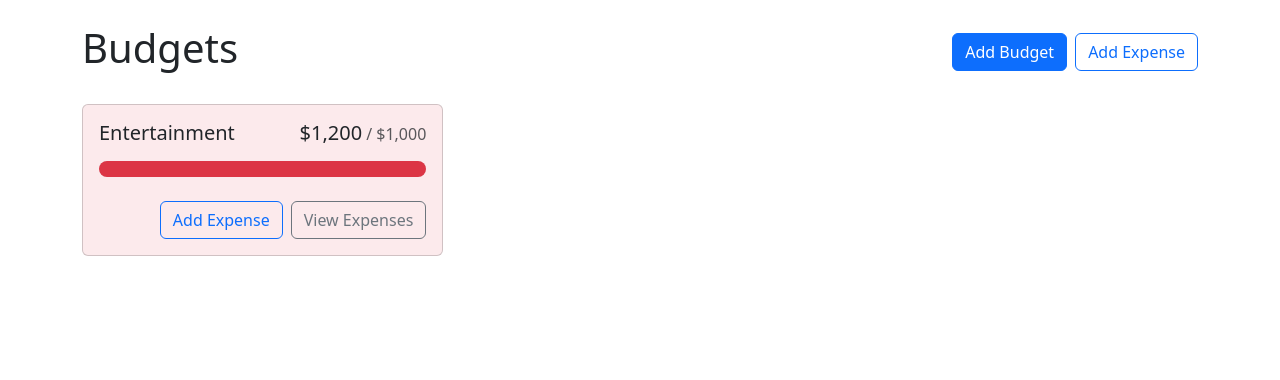
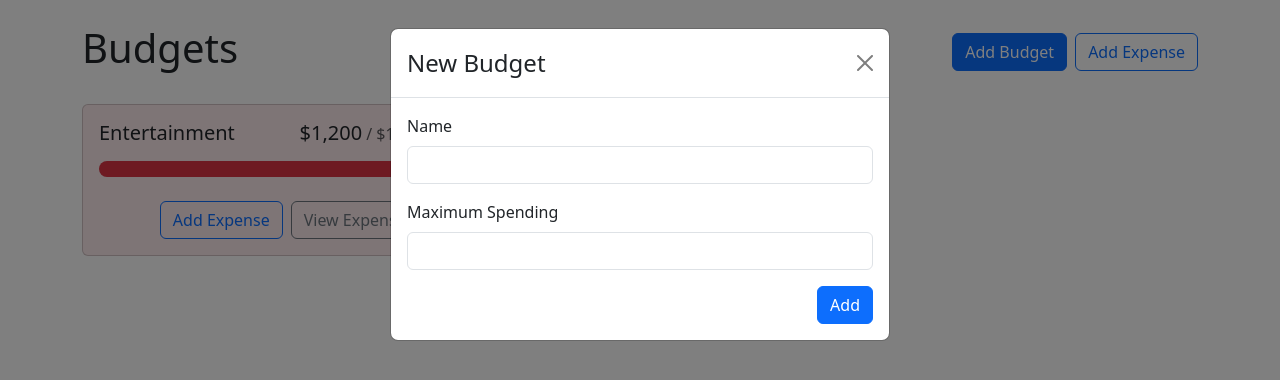
Before and after one commit to EleahBurman/budget-react-app, a React (Create React App) app: page / in a window 1280 px wide. Shown: the top 380 px of the page. Built offline with nearby package versions, Linux system fonts and the light colour scheme.

Commit message:
Create add budget modal

```diff
--- a/src/App.js
+++ b/src/App.js
@@ -2,9 +2,12 @@
 import Container from 'react-bootstrap/Container';
 import BudgetCard from './components/BudgetCard';
 import './App.css';
+import AddBudgetModal from './components/AddBudgetModal';
 
 function App() {
-  return <Container className="my-4">
+  return (
+    <>
+      <Container className="my-4">
         <Stack direction="horizontal" gap="2" className="mb-4">
           <h1 className="me-auto">Budgets</h1>
           <Button variant="primary">Add Budget</Button>
@@ -26,6 +29,9 @@
           </BudgetCard>
         </div>
       </Container>
+      <AddBudgetModal show/>
+    </>
+  )
 }
 
 export default App;
--- /dev/null
+++ b/src/components/AddBudgetModal.js
@@ -0,0 +1,44 @@
+import { Button, Form, Modal } from "react-bootstrap";
+import { useRef } from "react";
+import { useBudgets } from "../contexts/BudgetsContext";
+
+export default function AddBudgetModal(show, handleClose, ) {
+  const nameRef = useRef()
+  const maxRef = useRef()
+  const { addBudget } = useBudgets()
+  function handleSubmit(e) {
+    e.preventDefault()
+    addBudget(
+      {
+      name: nameRef.current.value,
+      max: parseFloat(maxRef.current.value)
+    }
+    )
+    handleClose()
+  }
+
+  return (
+    <Modal show={show} onHide={handleClose}>
+      <Form onSubmit={handleSubmit}>
+        <Modal.Header closeButton>
+          <Modal.Title>New Budget</Modal.Title>
+        </Modal.Header>
+        <Modal.Body>
+          <Form.Group className="mb-3" controlId="name">
+            <Form.Label>Name</Form.Label>
+            <Form.Control ref={nameRef} type="text" required />
+          </Form.Group>
+          <Form.Group className="mb-3" controlId="max">
+            <Form.Label>Maximum Spending</Form.Label>
+            <Form.Control ref={maxRef} type="number" required min={0} step={0.01} />
+          </Form.Group>
+          <div className="d-flex justify-content-end">
+            <Button variant="primary" type="submit">
+              Add
+            </Button>
+          </div>
+        </Modal.Body>
+      </Form>
+    </Modal>
+  )
+}
```
Lines whose indentation alone changed are shown as unchanged.
